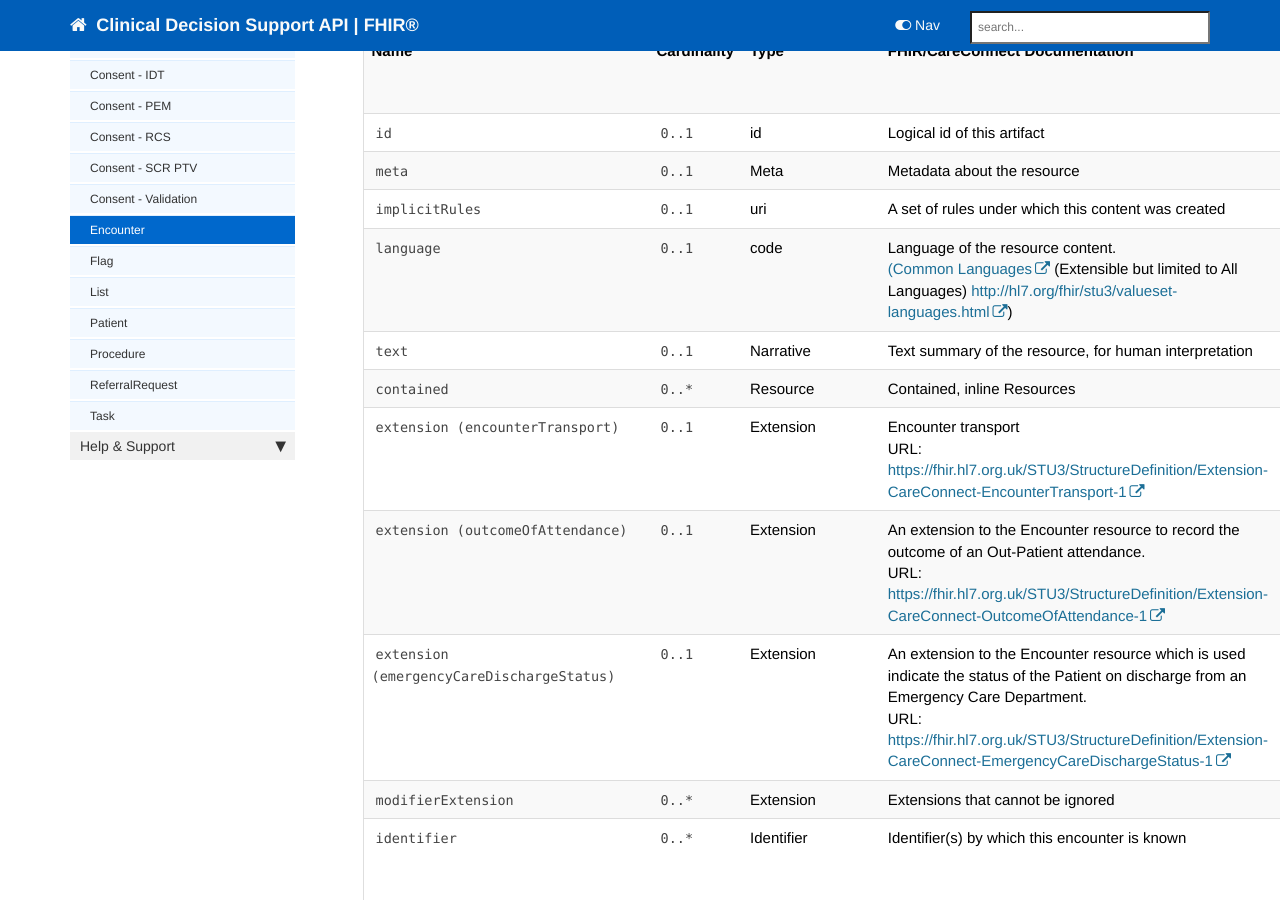
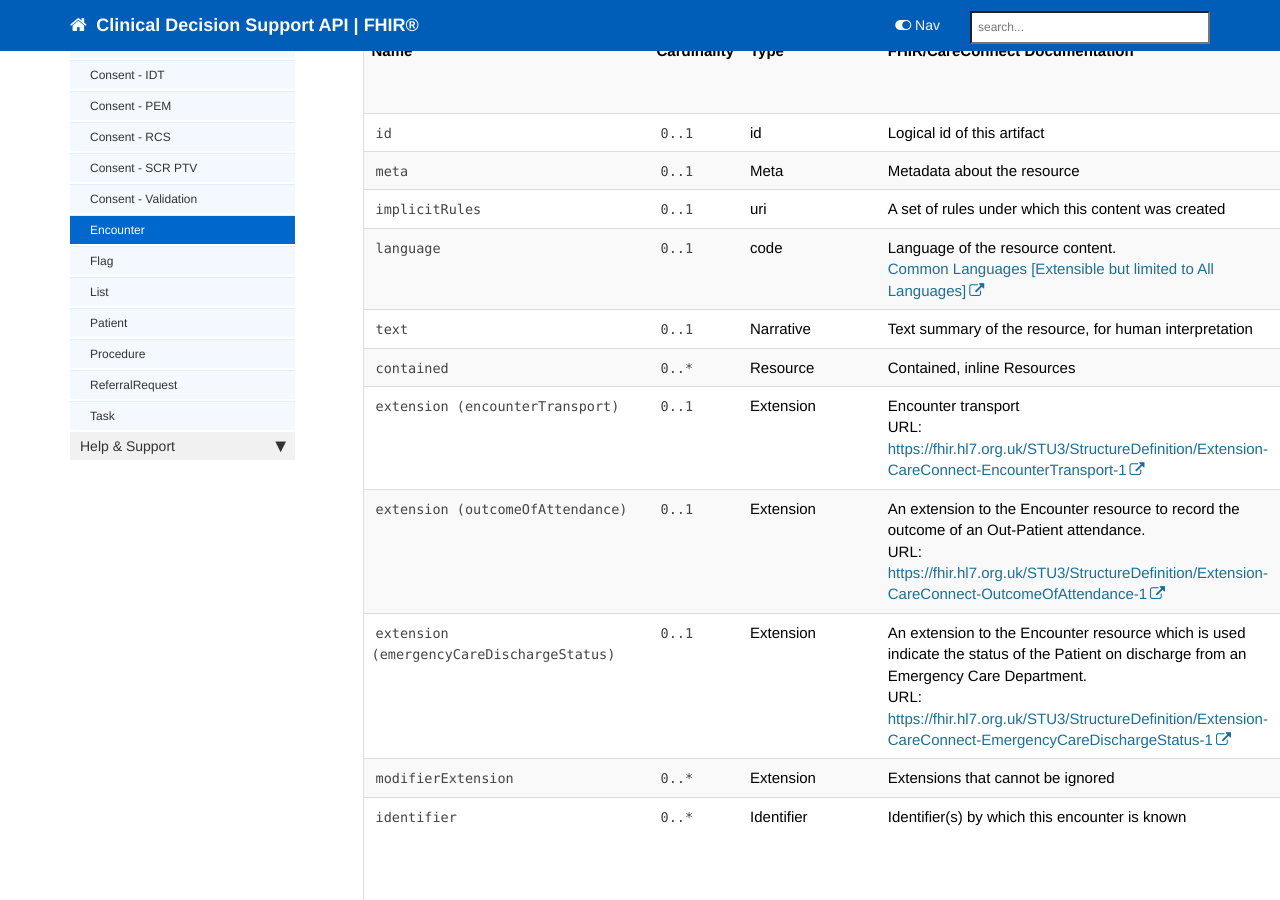
Before and after one commit to nhsconnect/FHIR-CDS, a Jekyll site: the page built from pages/explore/api_encounter_report_encounter.md, in a window 1280 px wide and 900 px high, scrolled down 607 px. Built offline with Jekyll 4.4.1, drawn with Linux system fonts in a browser that asks for light colours; nearby versions of some CDN libraries; comment, search, counter and statistics services are not loaded; part of the change alters nothing that is shown.

Commit message:
Update api_encounter_report_encounter.md

```diff
--- a/pages/explore/api_encounter_report_encounter.md
+++ b/pages/explore/api_encounter_report_encounter.md
@@ -55,8 +55,7 @@ Detailed implementation guidance for an `Encounter` resource in the context of a
   <td><code>language</code></td>
     <td><code>0..1</code></td>
     <td>code</td>
-    <td>Language of the resource content. <br /> <a  href="http://hl7.org/fhir/stu3/valueset-languages.html">(Common
- Languages</a> (Extensible but limited to All Languages) <a href="http://hl7.org/fhir/stu3/valueset-languages.html">http://hl7.org/fhir/stu3/valueset-languages.html</a>)</td>
+    <td>Language of the resource content. <br/> <a  href="http://hl7.org/fhir/stu3/valueset-languages.html">Common Languages [Extensible but limited to All Languages]</a></td>
 	<td></td>
 </tr>
 <tr>
```
